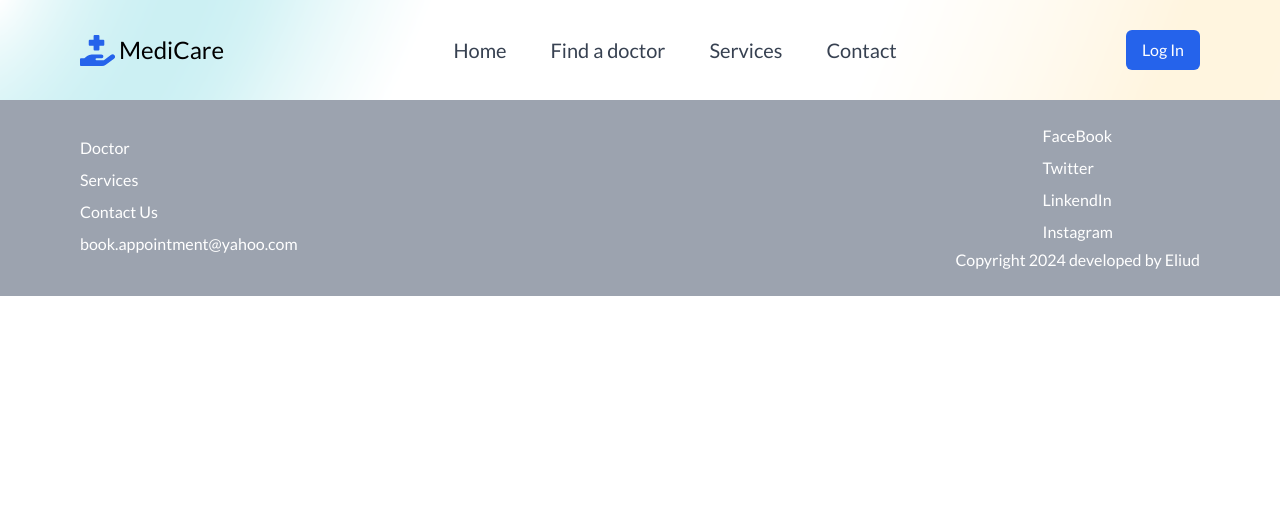
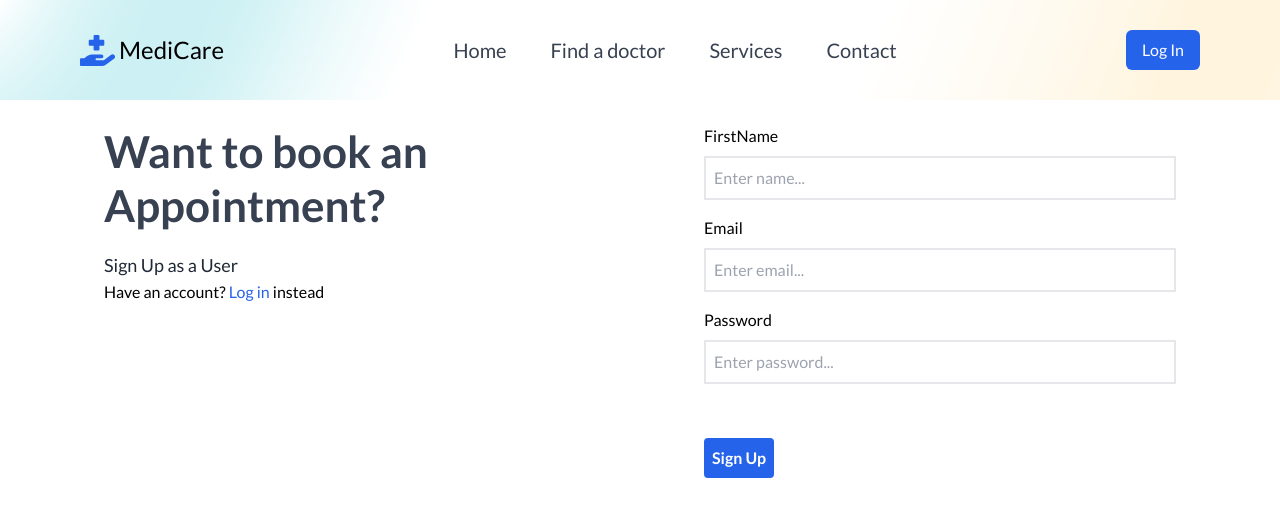
Before and after one commit to MainBank5/Appointment-booking-system, a React (Vite) app in the folder Appointment_system/: page /signup in a window 1280 px wide. Shown: the top 516 px of the page. Built offline with nearby package versions, Linux system fonts and the light colour scheme.

Commit message:
"Added react-hook-form dependency and updated App.jsx to include Signup and Login routes"

```diff
--- a/Appointment_system/package.json
+++ b/Appointment_system/package.json
@@ -15,6 +15,7 @@
     "firebase": "^10.12.2",
     "react": "^18.2.0",
     "react-dom": "^18.2.0",
+    "react-hook-form": "^7.51.5",
     "react-icons": "^5.2.1",
     "react-router-dom": "^6.23.1"
   },
--- a/Appointment_system/src/App.jsx
+++ b/Appointment_system/src/App.jsx
@@ -2,8 +2,10 @@ import { Routes, Route } from "react-router-dom"
 import Header from "./components/Header/Header"
 import Home from "./pages/Home"
 import './App.css'
-import Footer from "./components/Footer/Footer"
+
 import Doctors from "./pages/Doctors"
+import Signup from "./pages/Signup"
+import Login from "./pages/Login"
 
 function App() {
 
@@ -15,9 +17,9 @@ function App() {
     <Routes>
       <Route path="/" element={<Home/>}/>
       <Route path="/doctors" element={<Doctors/>}/>
+      <Route path="/signup" element={<Signup/>}/>
+      <Route path="/login" element={<Login/>}/>
     </Routes>
-
-    <Footer/>
     </>
   )
 }
--- /dev/null
+++ b/Appointment_system/src/pages/Login.jsx
@@ -0,0 +1,65 @@
+import { useForm } from 'react-hook-form';
+import axios from 'axios'
+import {Link, useNavigate} from 'react-router-dom'
+
+const Login = () => {
+    const navigate = useNavigate();
+  const {
+    register,
+    handleSubmit,
+    formState: { errors },
+  } = useForm();
+
+  const onSubmit = async (data) => {
+    const response = await axios.post('http://localhost:8080/api/user/login', data)
+    console.log(data)
+    console.log(response)
+    navigate('/')
+  };
+
+  return (
+    <div className="container">
+      <div className="flex flex-col md:flex-row gap-20">
+        {/* Sign up icons */}
+        <div className=" w-full md:w-1/2 p-6">
+          <h1 className="heading">Already Have an Account?</h1>
+          <p className="text_para">Log in as a User</p>
+          <p>Dont have an account? <Link to="/signup" className='text-blue-600'>Sign up </Link> instead</p>
+        </div>
+
+        <div className="w-full md:w-1/2 p-6">
+          <form onSubmit={handleSubmit(onSubmit)}>
+
+            <div className="flex flex-col mb-4">
+              <label htmlFor="email" className="mb-2">Email</label>
+              <input
+                type="email"
+                id="email"
+                className="border-2 p-2 outline-none"
+                placeholder="Enter email..."
+                {...register('email', { required: 'This field is required' })}
+              />
+              {errors.email && <span className="text-red-600">{errors.email.message}</span>}
+            </div>
+
+            <div className="flex flex-col mb-4">
+              <label htmlFor="password" className="mb-2">Password</label>
+              <input
+                type="password"
+                id="password"
+                className="border-2 p-2 outline-none"
+                placeholder="Enter password..."
+                {...register('password', { required: 'This field is required' })}
+              />
+              {errors.password && <span className="text-red-600">{errors.password.message}</span>}
+            </div>
+
+            <button type="submit" className="btn bg-blue-600 text-white p-2 rounded">Sign Up</button>
+          </form>
+        </div>
+      </div>
+    </div>
+  );
+};
+
+export default Login;
--- /dev/null
+++ b/Appointment_system/src/pages/Signup.jsx
@@ -0,0 +1,76 @@
+import { useForm } from 'react-hook-form';
+import axios from 'axios'
+import {Link, useNavigate} from 'react-router-dom'
+
+const Signup = () => {
+    const navigate = useNavigate();
+  const {
+    register,
+    handleSubmit,
+    formState: { errors },
+  } = useForm();
+
+  const onSubmit = async (data) => {
+    const response = await axios.post('http://localhost:8080/api/user/register', data)
+    console.log(data)
+    console.log(response)
+    navigate('/login')
+  };
+
+  return (
+    <div className="container">
+      <div className="flex flex-col md:flex-row gap-20">
+        {/* Sign up icons */}
+        <div className=" w-full md:w-1/2 p-6">
+          <h1 className="heading">Want to book an Appointment?</h1>
+          <p className="text_para">Sign Up as a User</p>
+          <p>Have an account? <Link to="/login" className='text-blue-600'>Log in </Link> instead</p>
+        </div>
+
+        <div className="w-full md:w-1/2 p-6">
+          <form onSubmit={handleSubmit(onSubmit)}>
+            <div className="flex flex-col mb-4">
+              <label htmlFor="name" className="mb-2">FirstName</label>
+              <input
+                type="text"
+                id="name"
+                className="border-2 p-2 outline-none"
+                placeholder="Enter name..."
+                {...register('name', { required: 'This field is required' })}
+              />
+              {errors.name && <span className="text-red-600">{errors.name.message}</span>}
+            </div>
+
+            <div className="flex flex-col mb-4">
+              <label htmlFor="email" className="mb-2">Email</label>
+              <input
+                type="email"
+                id="email"
+                className="border-2 p-2 outline-none"
+                placeholder="Enter email..."
+                {...register('email', { required: 'This field is required' })}
+              />
+              {errors.email && <span className="text-red-600">{errors.email.message}</span>}
+            </div>
+
+            <div className="flex flex-col mb-4">
+              <label htmlFor="password" className="mb-2">Password</label>
+              <input
+                type="password"
+                id="password"
+                className="border-2 p-2 outline-none"
+                placeholder="Enter password..."
+                {...register('password', { required: 'This field is required' })}
+              />
+              {errors.password && <span className="text-red-600">{errors.password.message}</span>}
+            </div>
+
+            <button type="submit" className="btn bg-blue-600 text-white p-2 rounded">Sign Up</button>
+          </form>
+        </div>
+      </div>
+    </div>
+  );
+};
+
+export default Signup;
```
Also changed, not shown: 1 other file (tests, documents, lock files or other folders).
